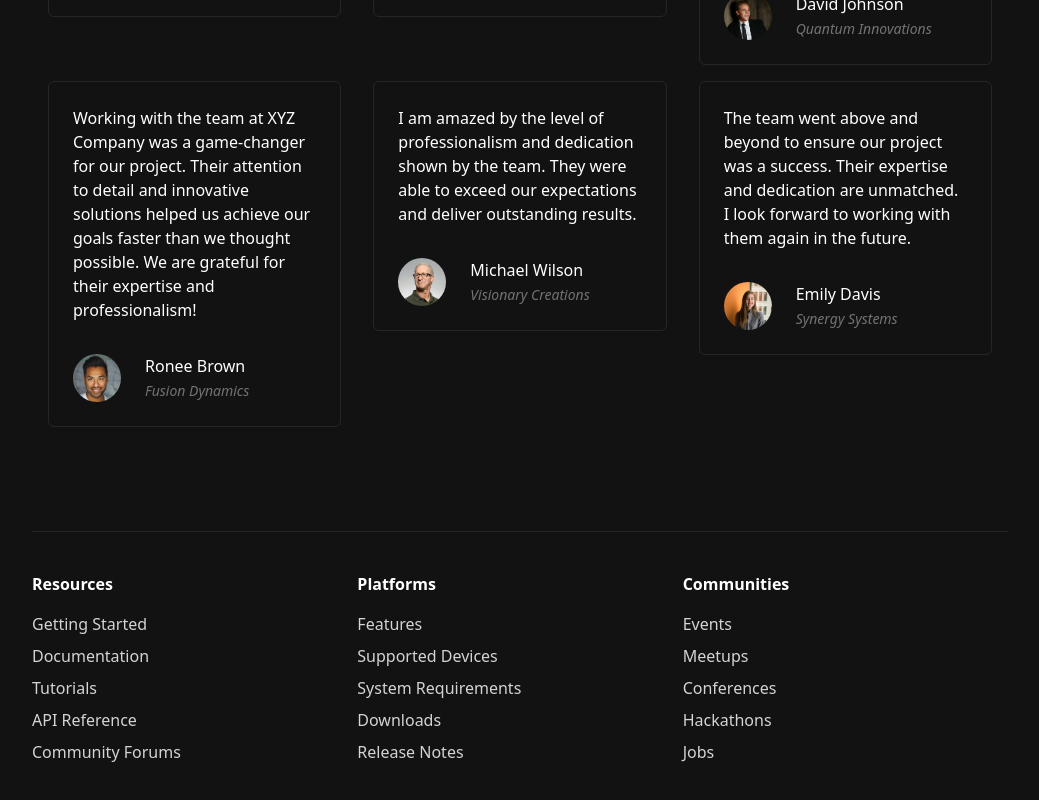
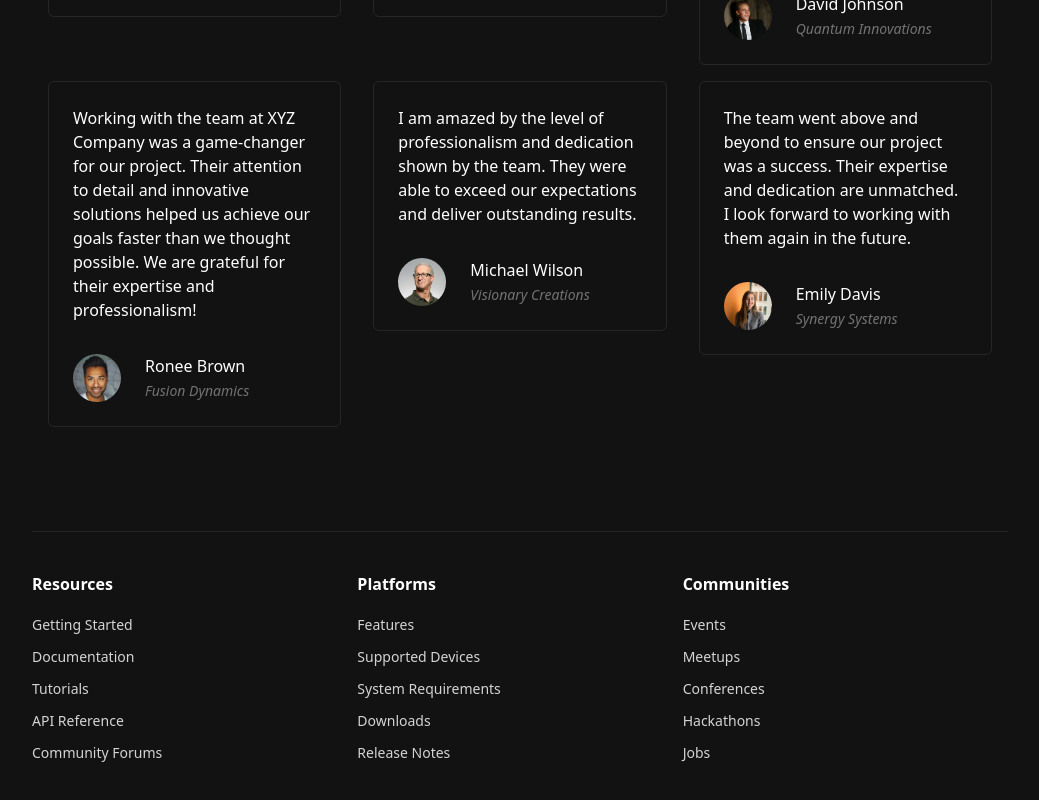
Before and after one commit to sonyokpara/virtualr, a React (Vite) app: page / in a window 1280 px wide. Shown: the part 3277-4077 px from the top of the page, without its empty margins (120-1159 px from the left). Built offline with nearby package versions, Linux system fonts and the light colour scheme.

Commit message:
Final commit

```diff
--- a/src/sections/Footer.jsx
+++ b/src/sections/Footer.jsx
@@ -10,7 +10,7 @@ const Footer = () => {
               <li key={index}>
                 <a
                   href={link.href}
-                  className="text-neutral-300 hover:text-white"
+                  className="text-sm text-neutral-300 hover:text-white"
                 >
                   {link.text}
                 </a>
@@ -26,7 +26,7 @@ const Footer = () => {
               <li key={index}>
                 <a
                   href={link.href}
-                  className="text-neutral-300 hover:text-white"
+                  className="text-sm text-neutral-300 hover:text-white"
                 >
                   {link.text}
                 </a>
@@ -42,7 +42,7 @@ const Footer = () => {
               <li key={index}>
                 <a
                   href={link.href}
-                  className="text-neutral-300 hover:text-white"
+                  className="text-sm text-neutral-300 hover:text-white"
                 >
                   {link.text}
                 </a>
```
